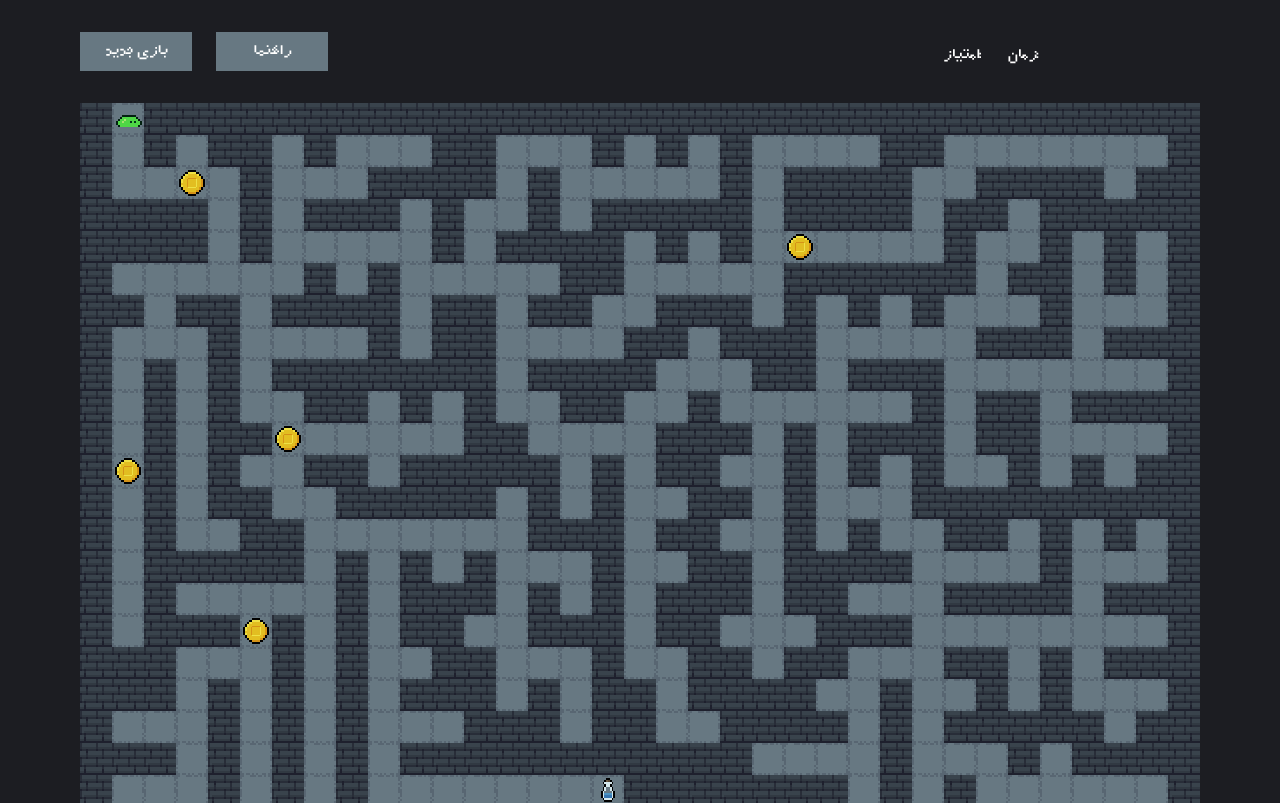
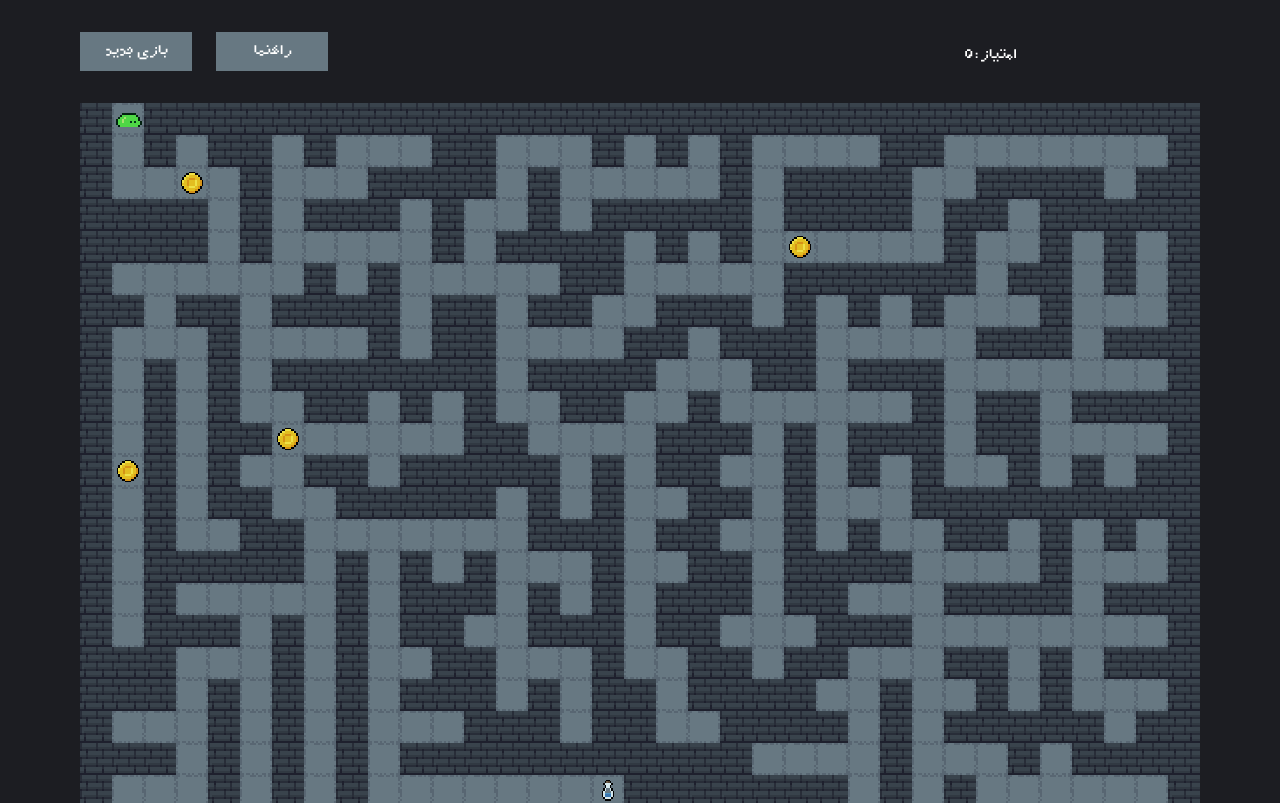
Before and after one commit to ShahriarKh/dunjen, a Next.js app: page / in a window 1280 px wide. Shown: the top 803 px of the page. Built offline with nearby package versions, Linux system fonts and the light colour scheme.

Commit message:
add scoring for items

```diff
--- a/app/page.js
+++ b/app/page.js
@@ -6,25 +6,33 @@ import Maze from "@/components/Maze";
 import ModalOverlay from "@/components/ModalOverlay";
 import HelpModal from "@/components/HelpModal";
 import ResultModal from "@/components/ResultModal";
-import { useState, useEffect, createElement } from "react";
+import { useState, useEffect } from "react";
 import { generateMaze } from "@/utils/generateMaze";
 import Player from "@/components/Player";
 import Item from "@/components/Item";
+import { randomNumber } from "@/utils/shared";
+import { generateItems } from "@/utils/generateItems";
 
 export default function Page() {
   const [showHelp, setShowHelp] = useState(false);
   const [showResult, setShowResult] = useState(false);
 
-  const [maze, setMaze, getMaze] = useState([[]]);
+  const [maze, setMaze] = useState([[]]);
   const [playerPosition, setPlayerPosition] = useState([1, 0]);
   const [playerFace, setPlayerFace] = useState("right");
   const [items, setItems] = useState([]);
+  const [exitPoint, setExitPoint] = useState([0, 0]);
+  const [score, setScore] = useState(0);
 
-  function randomNumber(min, max) {
-    return Math.floor(Math.random() * max) + min;
-  }
+  const SCORES = {
+    potion: 50,
+    coin: 20,
+    heart: 10,
+  };
 
-  async function handeNewGame() {
+  function handeNewGame() {
+    setScore(0);
+
     let MAZE_WIDTH = randomNumber(3, 40);
     let MAZE_HEIGHT = randomNumber(3, 40);
 
@@ -33,31 +41,19 @@ export default function Page() {
 
     setMaze(newMaze);
     setItems(newItems);
+    setExitPoint([MAZE_HEIGHT - 1, newMaze[MAZE_HEIGHT - 1].indexOf("p")]);
     setPlayerPosition([newMaze[0].indexOf("p"), 0]);
   }
 
-  function generateItems(MAZE_WIDTH, MAZE_HEIGHT, newMaze) {
-    let generatedItems = [];
-    const randomItems = {
-      potion: randomNumber(0, 2),
-      coin: randomNumber(2, 6),
-      heart: randomNumber(0, 2),
-    };
-    Object.entries(randomItems).map((item) => {
-      for (let i = 0; i < item[1]; i++) {
-        let x = 0;
-        let y = 0;
-        while (newMaze[y][x] == "w" || generatedItems.some((item) => (item.x == x) & (item.y == y))) {
-          x = randomNumber(1, MAZE_WIDTH - 1);
-          y = randomNumber(1, MAZE_HEIGHT - 1);
-        }
-        generatedItems.push({ x: x, y: y, name: item[0] });
-      }
-    });
-    console.log(generatedItems);
-    return generatedItems;
-  }
+  useEffect(() => {
+    const [x, y] = playerPosition;
+    let touchedItem = items.find((item) => item.x == x && item.y == y);
+    if (touchedItem) {
+      setScore((score) => score + SCORES[touchedItem.name]);
+    }
+  }, [playerPosition]);
 
+  // generate a maze on page load
   useEffect(() => {
     handeNewGame();
   }, []);
@@ -85,11 +81,11 @@ export default function Page() {
 
   return (
     <div className={css.app}>
-      <HUD openHelp={() => setShowHelp(true)} newGame={handeNewGame} />
+      <HUD openHelp={() => setShowHelp(true)} newGame={handeNewGame} score={score} />
       <Maze handleMove={handleMove} maze={maze}>
         <Player position={playerPosition} face={playerFace} />
         {items?.map((item) => {
-          return <Item x={item.x} y={item.y} name={item.name} />;
+          return <Item x={item.x} y={item.y} name={item.name} key={item.x + "," + item.y} />;
         })}
       </Maze>
       {(showHelp || showResult) && (
--- a/app/vars.js
+++ /dev/null
@@ -1 +0,0 @@
-export const SCALE = 2;
--- a/components/HUD.jsx
+++ b/components/HUD.jsx
@@ -8,7 +8,7 @@ export default function HUD({ openHelp, newGame, score, time }) {
       <Button label={"راهنما"} onClick={openHelp} />
       <span></span>
       <div>امتیاز: {score}</div>
-      <div>زمان: {time}</div>
+      {/* <div>زمان: {time}</div> */}
     </div>
   );
 }
--- a/components/Item.jsx
+++ b/components/Item.jsx
@@ -1,8 +1,7 @@
 import css from "./Item.module.scss";
-import { SCALE } from "@/app/vars";
+import { SCALE } from "@/utils/shared";
 
 export default function Item({ x, y, name }) {
-  console.log(name);
   return (
     <span
       className={css.item + " " + css[name]}
--- a/components/Player.jsx
+++ b/components/Player.jsx
@@ -1,5 +1,5 @@
 import css from "./Player.module.scss";
-import { SCALE } from "@/app/vars";
+import { SCALE } from "@/utils/shared";
 
 export default function Player({ position, face }) {
   return (
--- /dev/null
+++ b/utils/generateItems.js
@@ -0,0 +1,22 @@
+import { randomNumber } from "./shared";
+
+export function generateItems(MAZE_WIDTH, MAZE_HEIGHT, newMaze) {
+  let generatedItems = [];
+  const randomItems = {
+    potion: randomNumber(0, 2),
+    coin: randomNumber(1, 6),
+    heart: randomNumber(0, 1),
+  };
+  Object.entries(randomItems).map((item) => {
+    for (let i = 0; i < item[1]; i++) {
+      let x = 0;
+      let y = 0;
+      while (newMaze[y][x] == "w" || generatedItems.some((item) => (item.x == x) & (item.y == y))) {
+        x = randomNumber(1, MAZE_WIDTH - 1);
+        y = randomNumber(1, MAZE_HEIGHT - 1);
+      }
+      generatedItems.push({ x: x, y: y, name: item[0] });
+    }
+  });
+  return generatedItems;
+}
--- /dev/null
+++ b/utils/shared.js
@@ -0,0 +1,4 @@
+export function randomNumber(min, max) {
+  return Math.floor(Math.random() * max) + min;
+}
+export const SCALE = 2;
```
